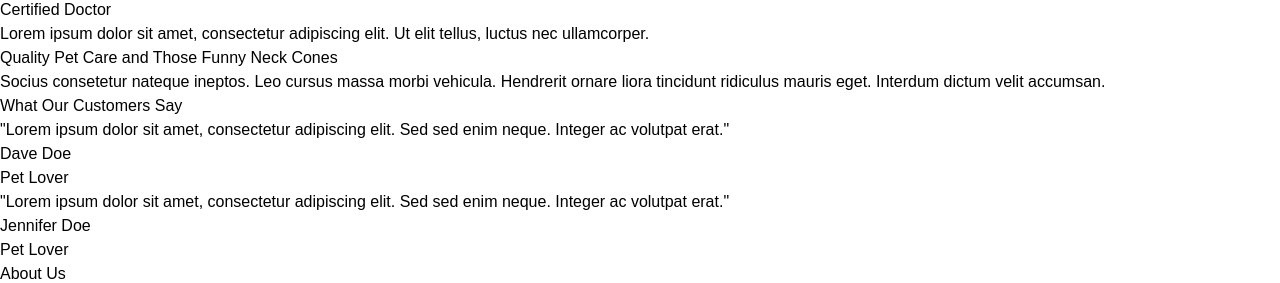
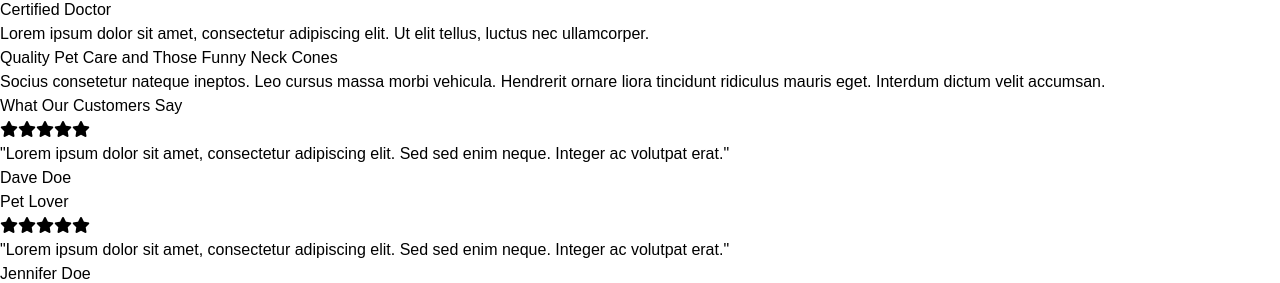
Before and after one commit to Kaveri17/Bio-Medical-Pet-Care-, a React (Vite) app in the folder frontend/: page / in a window 1280 px wide. Shown: the part 2753-3036 px from the top of the page. Built offline with nearby package versions, Linux system fonts and the light colour scheme; the HTML template or start-up script is replaced by a standard one; a web font is replaced by a local one.

Commit message:
frontend changes

```diff
--- a/frontend/src/pages/Home.jsx
+++ b/frontend/src/pages/Home.jsx
@@ -84,7 +84,7 @@ const Home = () => {
       {/* Quality Care Section */}
       <div className="bg-white py-16 px-6 md:px-16">
         <div className="text-center max-w-3xl mx-auto">
-          <h2 className="text-4xl font-bold mb-8 text-gray-700">
+          <h2 className="text-4xl font-bold mb-8 text-gray-500">
             Quality Pet Care and Those Funny Neck Cones
           </h2>
           <p className="text-lg text-gray-600 leading-relaxed">
@@ -102,6 +102,7 @@ const Home = () => {
         <div className="flex flex-col md:flex-row justify-center items-stretch gap-12">
           {/* Testimonial 1 */}
           <div className="bg-blue-100 p-8 rounded-2xl shadow-lg max-w-lg">
+          <i class="fa-solid fa-star text-yellow-500"></i><i class="fa-solid fa-star text-yellow-500"></i><i class="fa-solid fa-star text-yellow-500"></i><i class="fa-solid fa-star text-yellow-500"></i><i class="fa-solid fa-star text-yellow-500"></i>
             <p className="text-gray-600 italic mb-6">
               "Lorem ipsum dolor sit amet, consectetur adipiscing elit. Sed sed enim neque. Integer ac volutpat erat."
             </p>
@@ -110,6 +111,7 @@ const Home = () => {
           </div>
           {/* Testimonial 2 */}
           <div className="bg-blue-100 p-8 rounded-2xl shadow-lg max-w-lg">
+          <i class="fa-solid fa-star text-yellow-500"></i><i class="fa-solid fa-star text-yellow-500"></i><i class="fa-solid fa-star text-yellow-500"></i><i class="fa-solid fa-star text-yellow-500"></i><i class="fa-solid fa-star text-yellow-500"></i>
             <p className="text-gray-600 italic mb-6">
               "Lorem ipsum dolor sit amet, consectetur adipiscing elit. Sed sed enim neque. Integer ac volutpat erat."
             </p>
```
